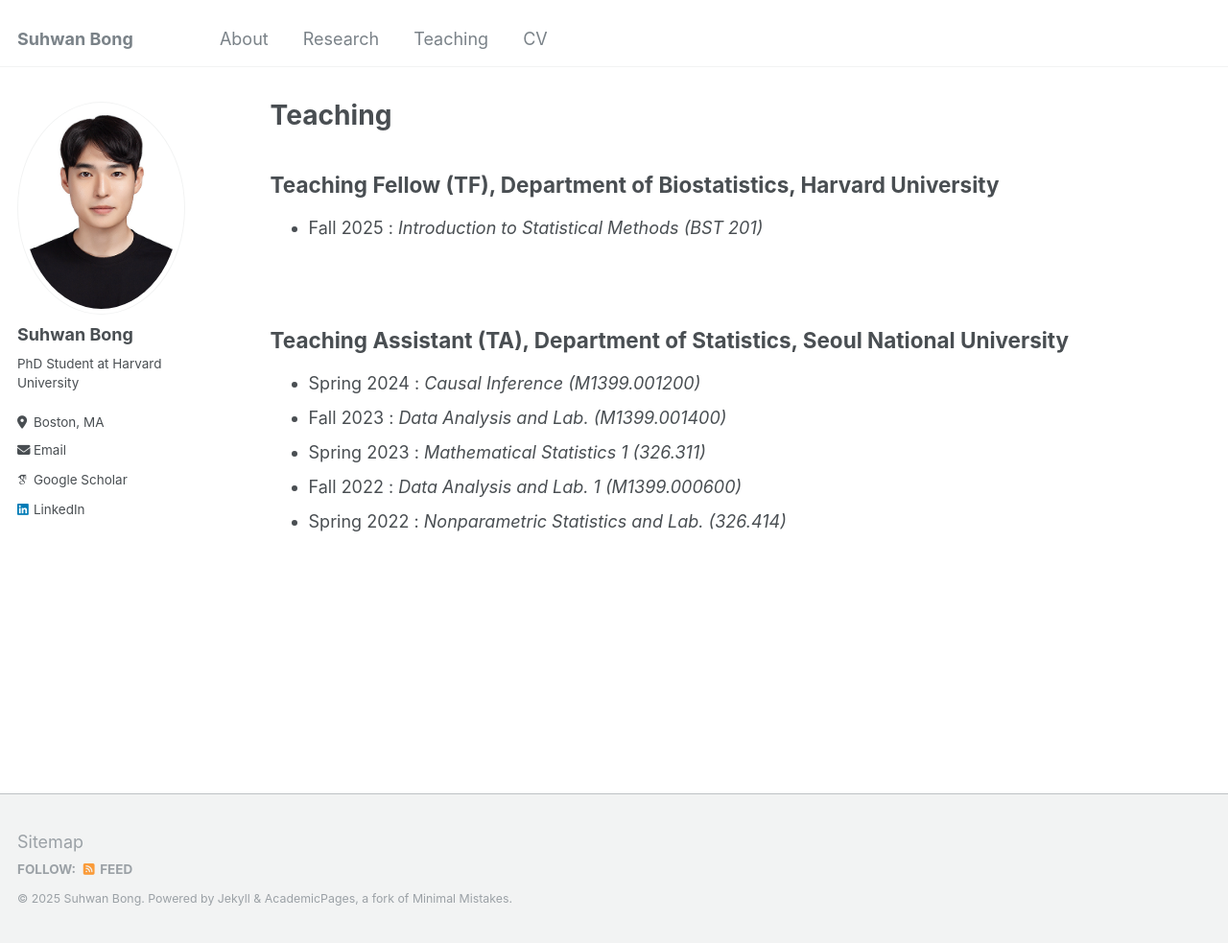
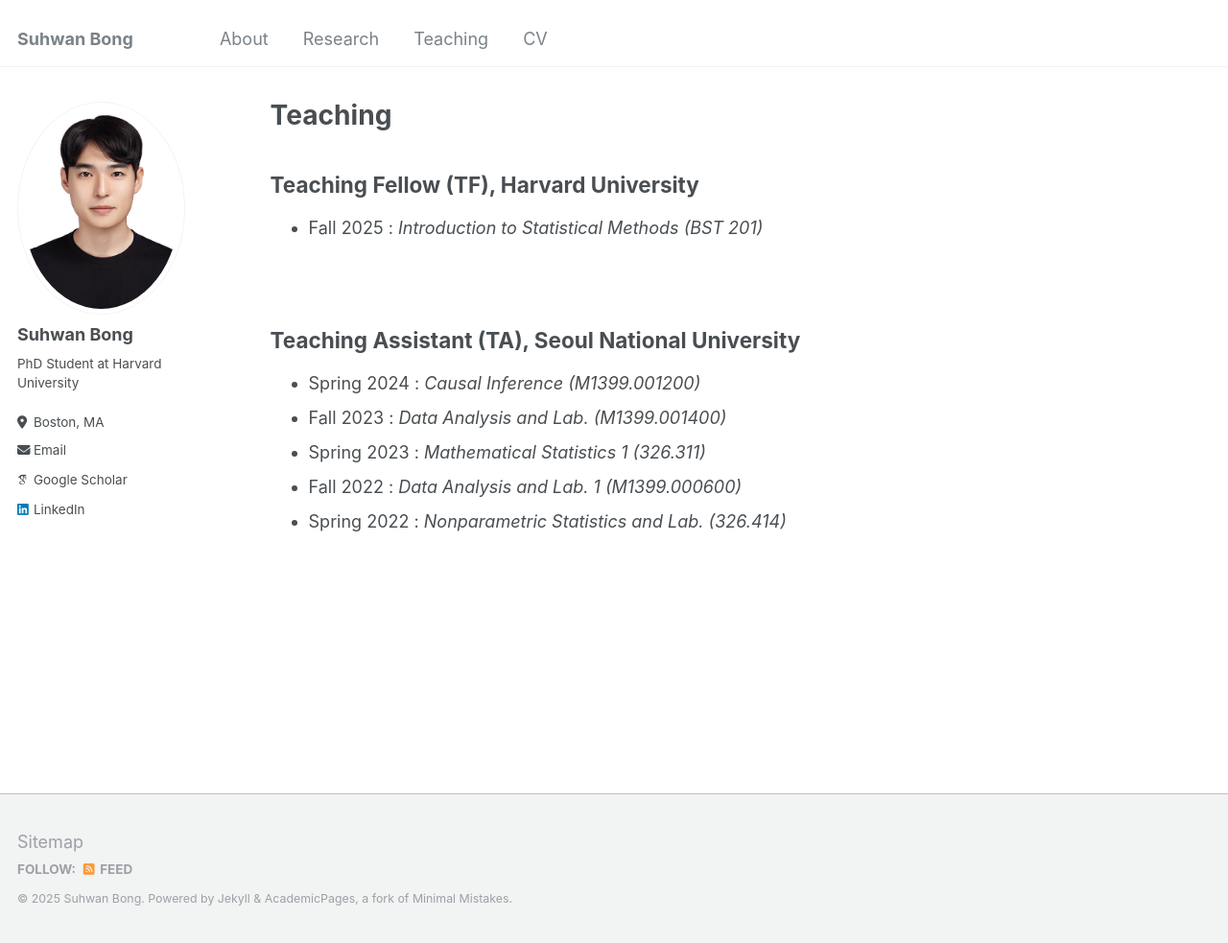
Before and after one commit to suhwanbong121/suhwanbong121.github.io, a Jekyll site: the page built from _pages/teaching.md, in a window 1280 px wide and 983 px high. Shown: the whole window at 96% size. Built offline with Jekyll 4.4.1, drawn with Linux system fonts in a browser that asks for light colours; some web fonts are replaced.

Commit message:
Modified

```diff
--- a/_pages/teaching.md
+++ b/_pages/teaching.md
@@ -5,13 +5,13 @@ permalink: /teaching/
 author_profile: true
 ---
 
-Teaching Fellow (TF), Department of Biostatistics, Harvard University
+Teaching Fellow (TF), Harvard University
 ------
 - Fall 2025 : *Introduction to Statistical Methods (BST 201)*
 
 <br>
 
-Teaching Assistant (TA), Department of Statistics, Seoul National University
+Teaching Assistant (TA), Seoul National University
 ------
 - Spring 2024 : *Causal Inference (M1399.001200)*
 - Fall 2023 : *Data Analysis and Lab. (M1399.001400)*
```
